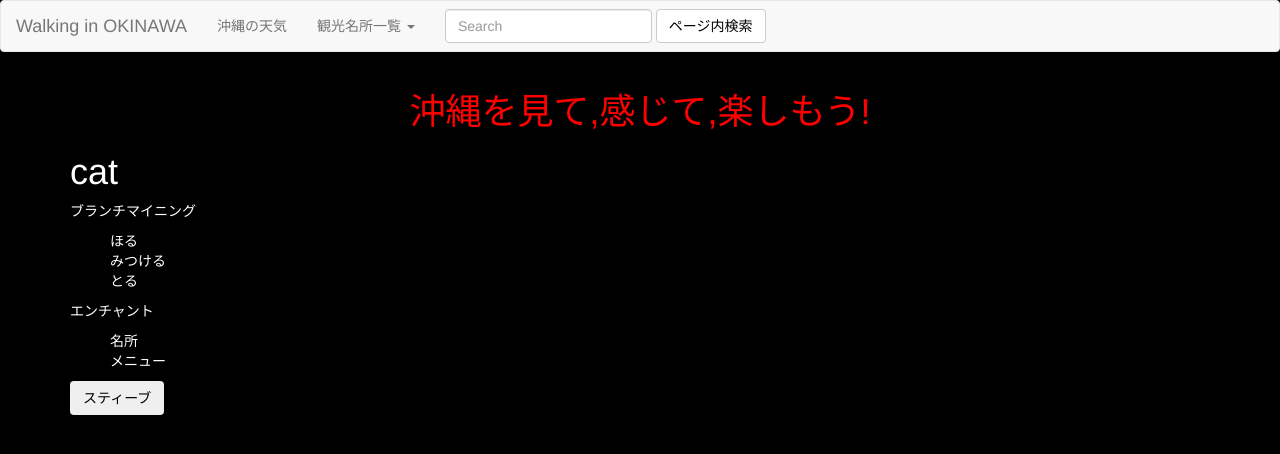
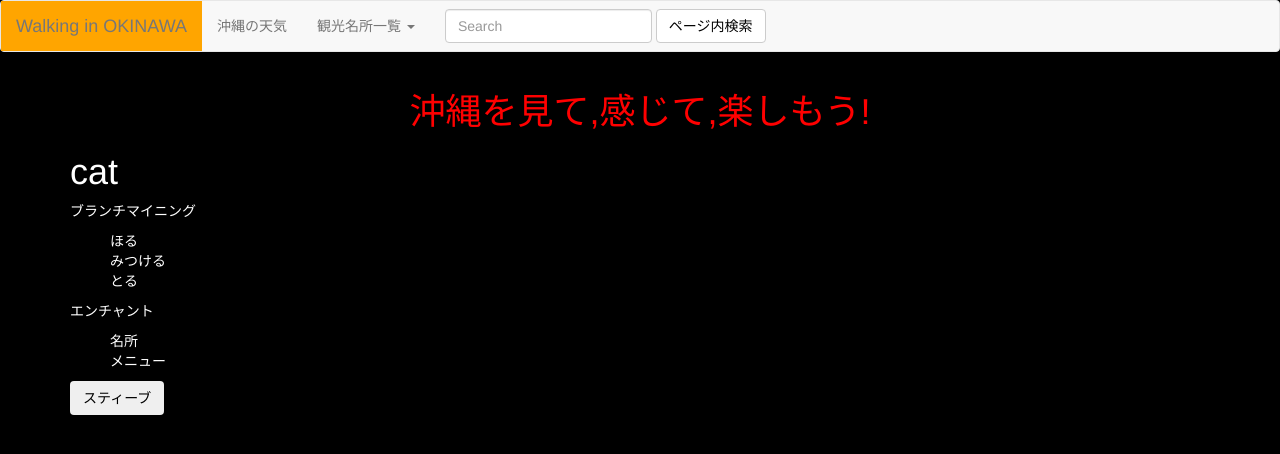
Before and after one commit to tasakitomohiro/intern-lessons, a plain HTML site: page index.html in a window 1280 px wide. Drawn offline with nearby package versions, Linux system fonts and the light colour scheme.

Commit message:
8/22 last

```diff
--- a/index.html
+++ b/index.html
@@ -25,7 +25,9 @@
           <span class="icon-bar"></span>
           <span class="icon-bar"></span>
         </button>
-        <a class="navbar-brand" href="#">Walking in OKINAWA</a>
+        <div class="logo">
+          <a class="navbar-brand" href="#">Walking in OKINAWA</a>
+        </div>
       </div>
 
       <!-- Collect the nav links, forms, and other content for toggling -->
--- a/style.css
+++ b/style.css
@@ -11,3 +11,6 @@ body{
 .btn{
   color: black;
 }
+.navbar-brand{
+  background-color: orange;
+}
```
